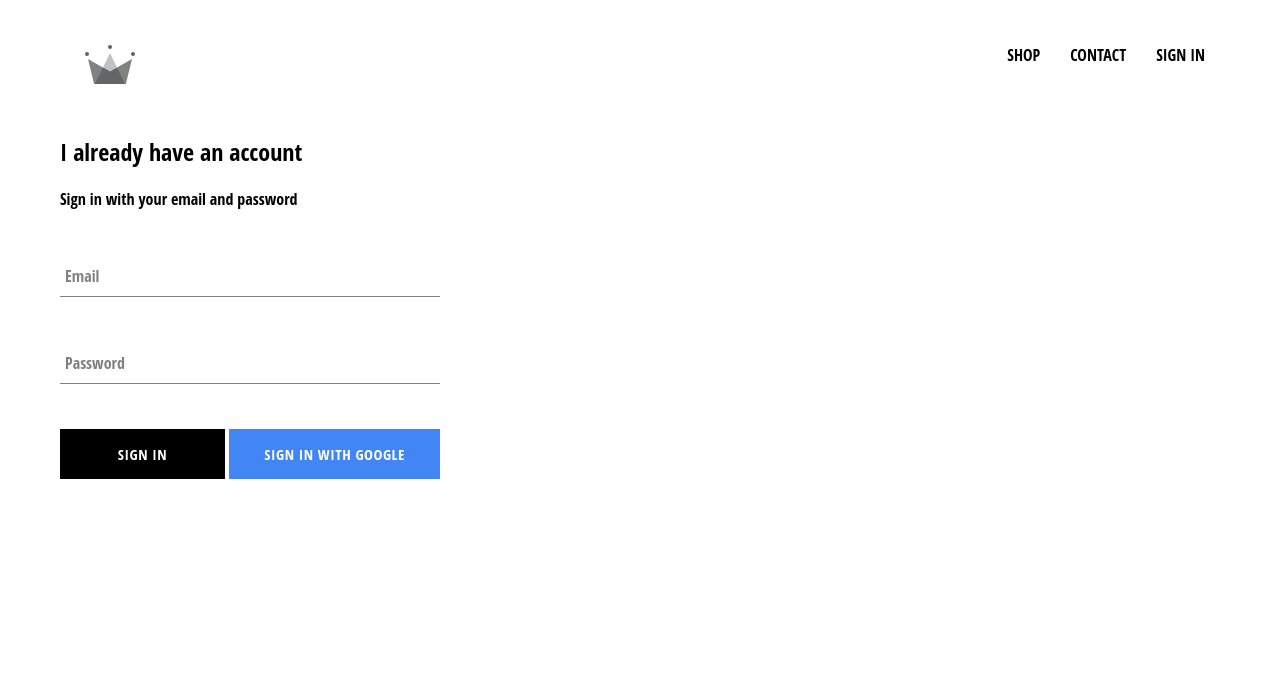
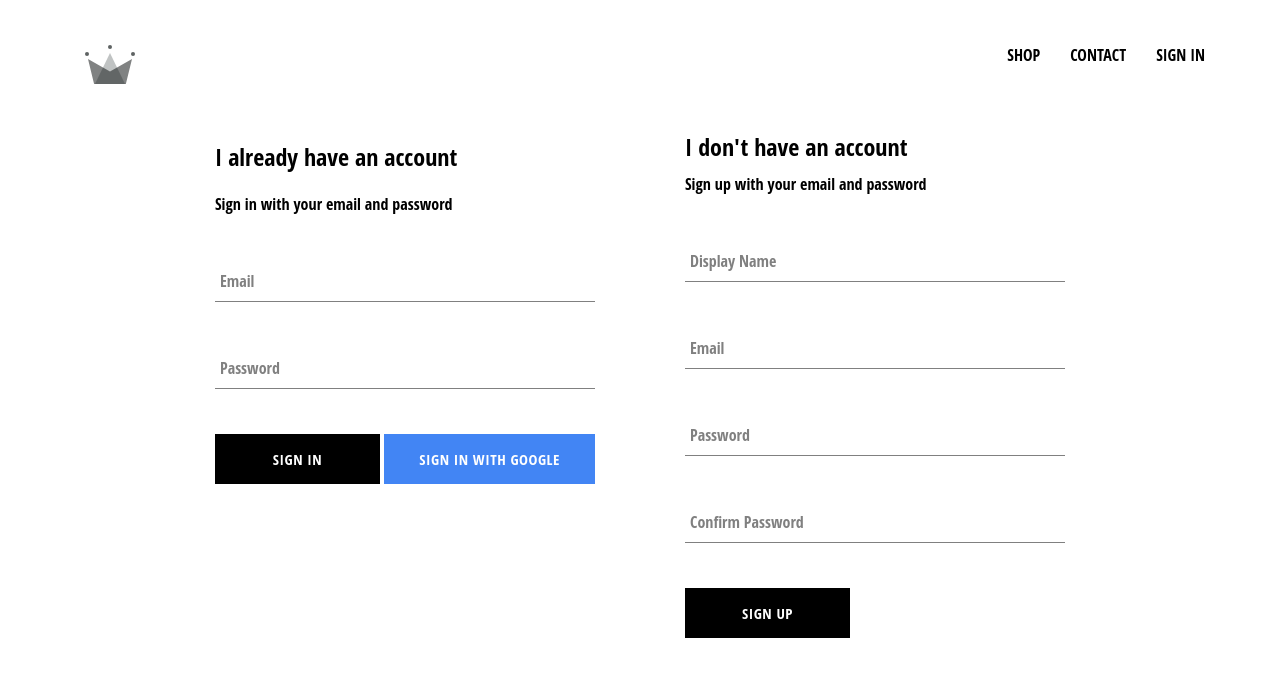
Before and after one commit to hakxel/crwn-clothing, a React (Create React App) app: page /signin in a window 1280 px wide. Shown: the top 676 px of the page. Built offline with nearby package versions, Linux system fonts and the light colour scheme; no server answers; the HTML template or start-up script is replaced by a standard one.

Commit message:
Add firebase utils and link authenticated users to firestore db

```diff
--- a/src/App.js
+++ b/src/App.js
@@ -6,7 +6,7 @@
 import ShopPage from './pages/shop/shop.component';
 import Header from './components/header/header.component';
 import SignInAndSignUpPage from './pages/sign-in-and-sign-up/sign-in-and-sign-up.component';
-import { auth } from './firebase/firebase.utils';
+import { auth, createUserProfileDocument } from './firebase/firebase.utils';
 
 class App extends Component {
   constructor(){
@@ -20,10 +20,25 @@
   unsubscribeFromAuth = null
 
   componentDidMount() {
-   this.unsubscribeFromAuth = auth.onAuthStateChanged(user => {
-      this.setState({ currentUser: user });
-      console.log(user);
-    })
+    this.unsubscribeFromAuth = auth.onAuthStateChanged(async userAuth => {
+      if (userAuth) {
+        const userRef = await createUserProfileDocument(userAuth);
+
+        userRef.onSnapshot(snapShot => {
+          this.setState({
+            currentUser: {
+              id: snapShot.id,
+              ...snapShot.data()
+            }
+          }, () => {
+            console.log(this.state)
+          });
+        });
+
+      }
+
+      this.setState({ currentUser: userAuth });
+    });
   }
 
   componentWillUnmount() {
--- /dev/null
+++ b/src/components/sign-up/sign-up.component.jsx
@@ -0,0 +1,100 @@
+import React from 'react';
+import FormInput from '../form-input/form-input.component';
+import CustomButton from '../custom-button/custom-button.component';
+import { auth, createUserProfileDocument } from '../../firebase/firebase.utils';
+import './sign-up.styles.scss';
+
+class SignUp extends React.Component {
+  constructor() {
+    super();
+
+    this.state = {
+      displayName: '',
+      email: '',
+      password: '',
+      confirmPassword: ''
+    }
+  }
+
+  handleSubmit = async event => {
+    event.preventDefault();
+    const {displayName, email, password, confirmPassword} = this.state;
+
+    if(password !== confirmPassword) {
+      alert("passwords don't match")
+      return;
+    }
+
+    try {
+      const { user } = await auth.createUserWithEmailAndPassword(email, password);
+
+      await createUserProfileDocument(user, { displayName });
+
+      this.setState({
+        displayName: '',
+        email: '',
+        password: '',
+        confirmPassword: ''
+      })
+
+    } catch (error) {
+      console.error(error);
+    }
+  }
+
+  handleChange = event => {
+    const { name, value } = event.target;
+
+    this.setState({
+      [name]: value
+    });
+  }
+
+  render() {
+    const {displayName, email, password, confirmPassword} = this.state;
+    return(
+      <div className="sign-up">
+        <h2 className="title">I don't have an account</h2>
+        <span>Sign up with your email and password</span>
+        <form className="sign-up-form" onSubmit={this.handleSubmit}>
+          <FormInput
+            type="text"
+            name="displayName"
+            value={displayName}
+            onChange={this.handleChange}
+            label="Display Name"
+            required
+          ></FormInput>
+          <FormInput
+            type="email"
+            name="email"
+            value={email}
+            onChange={this.handleChange}
+            label="Email"
+            required
+          ></FormInput>
+          <FormInput
+            type="password"
+            name="password"
+            value={password}
+            onChange={this.handleChange}
+            label="Password"
+            required
+          ></FormInput>
+          <FormInput
+            type="password"
+            name="confirmPassword"
+            value={confirmPassword}
+            onChange={this.handleChange}
+            label="Confirm Password"
+            required
+          ></FormInput>
+
+          <CustomButton type="submit">SIGN UP</CustomButton>
+        </form>
+      </div>
+    )
+  }
+}
+
+export default SignUp;
--- /dev/null
+++ b/src/components/sign-up/sign-up.styles.scss
@@ -0,0 +1,9 @@
+.sign-up {
+  display: flex;
+  flex-direction: column;
+  width: 380px;
+
+  .title {
+    margin: 10px 0;
+  }
+}
--- a/src/firebase/firebase.utils.js
+++ b/src/firebase/firebase.utils.js
@@ -11,6 +11,31 @@
   appId: "1:135170383898:web:f0b839d62945ef8a4e71a3"
 }
 
+export const createUserProfileDocument = async (userAuth, additionalData) => {
+  if (!userAuth) return;
+
+  const userRef = firestore.doc(`users/${userAuth.uid}`)
+  const snapShot = await userRef.get();
+
+  if (!snapShot.exists) {
+    const { displayName, email } = userAuth;
+    const createdAt = new Date();
+
+    try {
+      await userRef.set({
+        displayName,
+        email,
+        createdAt,
+        ...additionalData
+      })
+    } catch (error) {
+      console.log('Error creating user', error.message);
+    }
+  }
+
+  return userRef;
+}
+
 firebase.initializeApp(config);
 
 export const auth = firebase.auth();
--- a/src/pages/sign-in-and-sign-up/sign-in-and-sign-up.component.jsx
+++ b/src/pages/sign-in-and-sign-up/sign-in-and-sign-up.component.jsx
@@ -1,10 +1,12 @@
 import React from 'react';
 import './sign-in-and-sign-up.styles.scss';
 import SignIn from '../../components/sign-in/sign-in.component';
+import SignUp from '../../components/sign-up/sign-up.component';
 
 const SignInAndSignUpPage = () => (
   <div className="sign-in-and-sign-up">
     <SignIn />
+    <SignUp />
   </div>
 )
 
--- a/src/pages/sign-in-and-sign-up/sign-in-and-sign-up.styles.scss
+++ b/src/pages/sign-in-and-sign-up/sign-in-and-sign-up.styles.scss
@@ -0,0 +1,6 @@
+.sign-in-and-sign-up {
+  width: 850px;
+  display: flex;
+  justify-content: space-between;
+  margin: 30px auto;
+}
```
